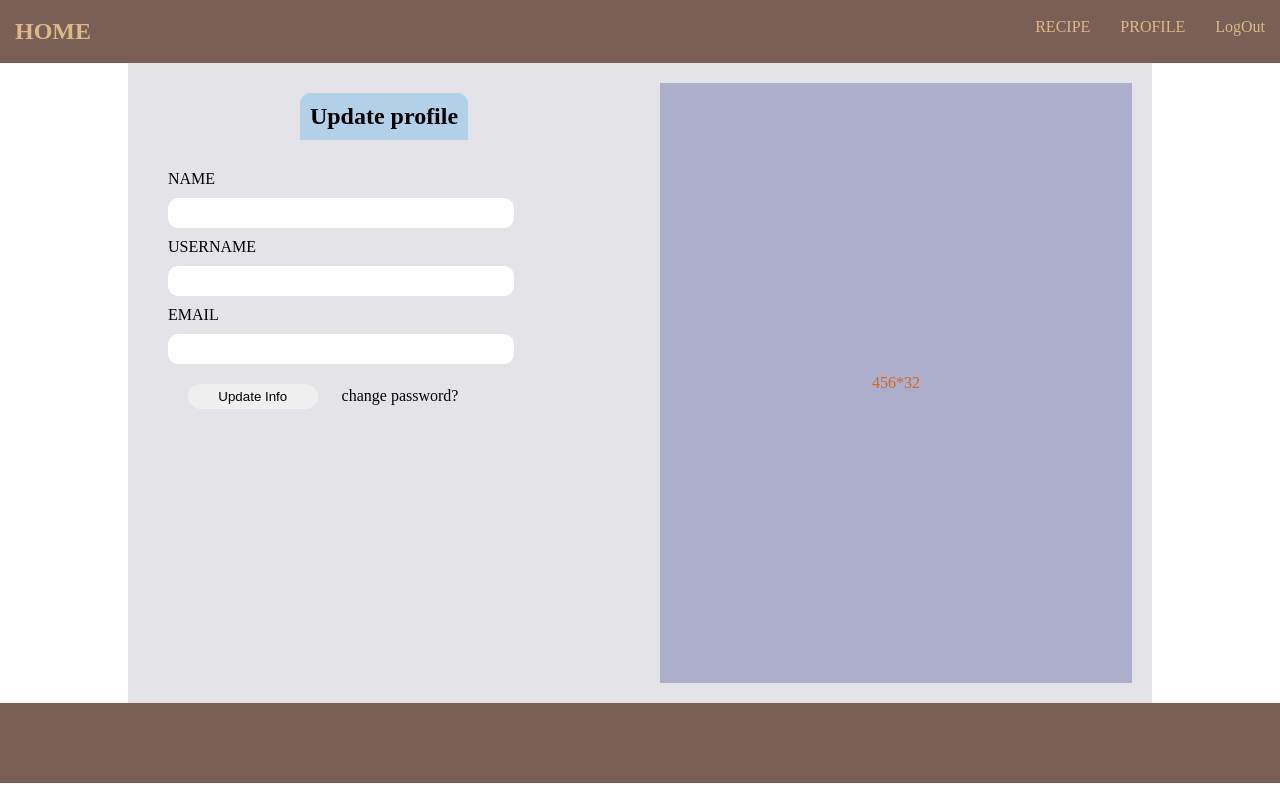
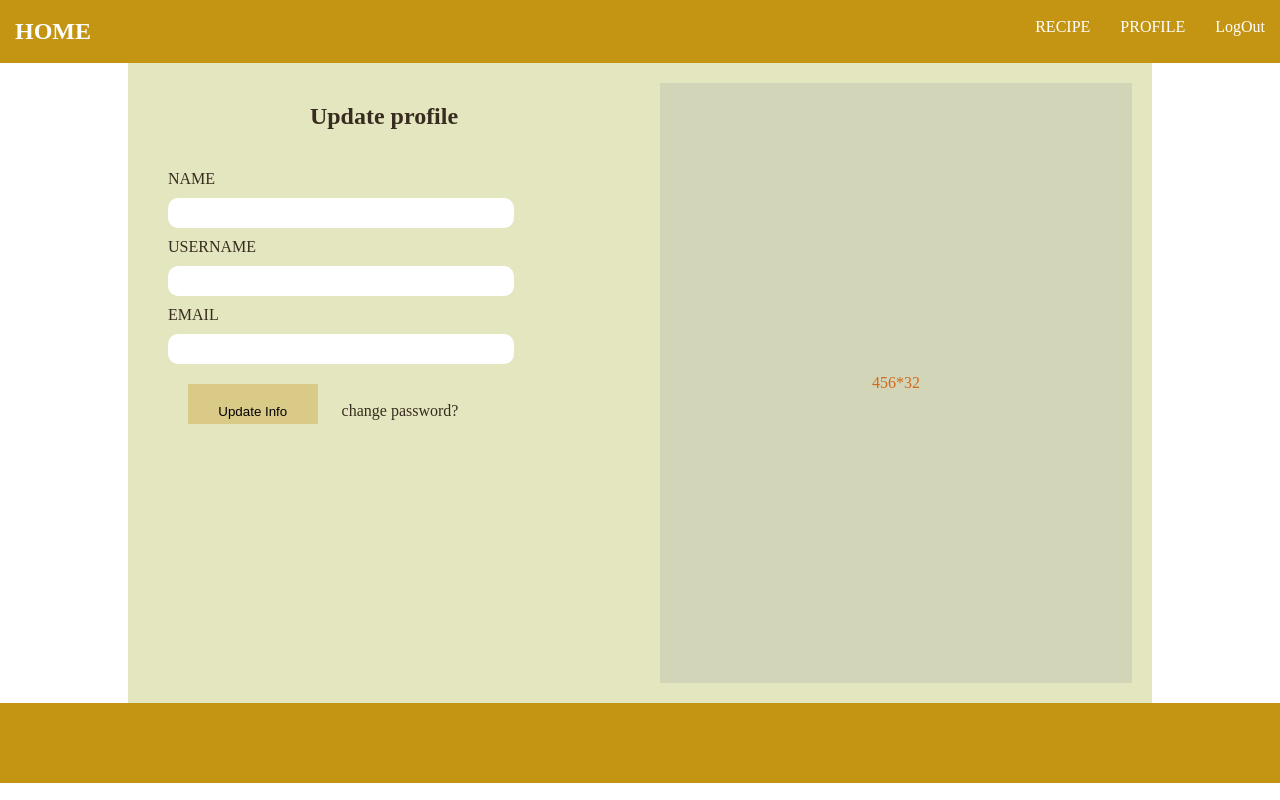
Before and after one commit to phemonick/More-recipes, a plain HTML site: page profile.html in a window 1280 px wide. Drawn offline with Linux system fonts and the light colour scheme.

Commit message:
refactored code

```diff
--- a/profile.html
+++ b/profile.html
@@ -11,9 +11,9 @@
 				<a href="#"><h2>HOME</h2></a>
 			<ul class="mainNav">
 
-				<li class="item"><a href="#">RECIPE </a></li>
-				<li class="item"><a href="#">PROFILE </a></li>
-				<li class="item"><a href="#">LogOut </a></li>
+				<li class="item"><a href="./home.html">RECIPE </a></li>
+				<li class="item"><a href="./profile.html">PROFILE </a></li>
+				<li class="item"><a href="./index.html">LogOut </a></li>
 			</ul>
 		</nav>
 		</header>
--- a/stylesheets/profile.css
+++ b/stylesheets/profile.css
@@ -6,6 +6,7 @@
 body{
 	padding: 0;
 	margin: 0;
+    color: #382c20;
 	box-sizing: border-box;
 /*
 	display: flex;
@@ -13,7 +14,7 @@ body{
 */
 }
 	.mainHeader {
-		background: rgb(121, 95, 86);
+		background: #c49413;
 		height: auto;
 		padding-top: .5em;
 		padding-bottom: .5em;
@@ -27,7 +28,7 @@ body{
 		}
 		a {
 			text-decoration: none;
-            color: burlywood;
+            color: #fff;
 			text-align: center;
 			display: block;
 			padding: 10px 15px;
@@ -42,7 +43,7 @@ body{
 		}
 	.content {
 		display: flex;
-		background-color: #e4e4e8;
+		background-color: #e3e6be;
 		height: 80vh;
 		width: 80%;
 		margin: 0 auto;
@@ -67,7 +68,7 @@ body{
 
 			}
 				.update {
-					background: #b2d0e8;
+/*					background: #b2d0e8;*/
 					padding: 10px;
 					border-radius: 10px 10px 0 0;
 					margin: 10px auto;
@@ -90,9 +91,10 @@ body{
 					width: 30%;
 					border: none;
 					height: 25px;
-					border-radius: 20px;
 					margin: 10px 20px 10px 20px;
+                    background-color: rgba(196, 148, 19, 0.32) ;
 					outline: none;
+                    padding: 20px
 
 
 				}
@@ -100,10 +102,10 @@ body{
 .infoDiv{
     width: 100%;
     height: 200px;
-    background: #adadcc;
+    background: rgba(158, 158, 158, 0.25) ;
 }
 	footer {
-		background-color: rgb(121, 95, 86);
+		background-color: #c49413;
 		height: 10vh;
 	}
 @media (min-width: 769px){
--- a/stylesheets/recipeDetails.css
+++ b/stylesheets/recipeDetails.css
@@ -8,13 +8,14 @@ body{
 	height: 100%;
     font-family: 'Ubuntu', sans-serif;
 	font-family: 'Ubuntu Mono', monospace;
+    color: #382c20;
 /*	background-image: url('../images/beansB.jpg');*/
 
 }
 .mainHeader {
 	width: 100%;
 	height: auto;
-	background-color: rgb(128, 128, 128);
+	background-color: #c49413;
 }
 	.mainNav {
 		display: flex;
@@ -38,6 +39,7 @@ body{
 		text-decoration: none;
 		display: block;
 			padding: 10px 15px;
+        color: #fff;
 	}
 
 section {
--- a/stylesheets/recipes.css
+++ b/stylesheets/recipes.css
@@ -6,17 +6,19 @@
 body {
 	margin: 0;
 	padding: 0;
-    color:  #0a91c7;
+    color:  #8a6a1a;
 	box-sizing: border-box;
 }
 .mainHeader {
 	width: 100%;
 	height: auto;
-	background-color: #84705f;
+    color:#fff;
+	background-color: #c49413;
 }
 	.mainNav {
 		display: flex;
 		flex-flow: row;
+        color:#fff;
 		justify-content: space-around;
 		padding-top: .5em;
 		padding-bottom: .5em;
@@ -41,6 +43,7 @@ body {
 	}
 	.mainNav a{
 		text-decoration: none;
+        color: #fff;
 		display: block;
 			padding: 10px 15px;
 	}
@@ -77,7 +80,7 @@ body {
 
 			}
 		.itemContent:hover {
-		box-shadow: 0 4px 8px 0 rgba(0, 0, 0, 0.2), 0 6px 20px 0 rgba(0, 0, 0, 0.19);
+		box-shadow: inset -1px 0px 1px 2px rgba(164, 182, 189, 0.3), 0 6px 20px 0 rgb(233, 212, 157);
 	}
 				img{
 					height: 60%;
```
Also changed, not shown: recipes.html (+1 -1 lines).
